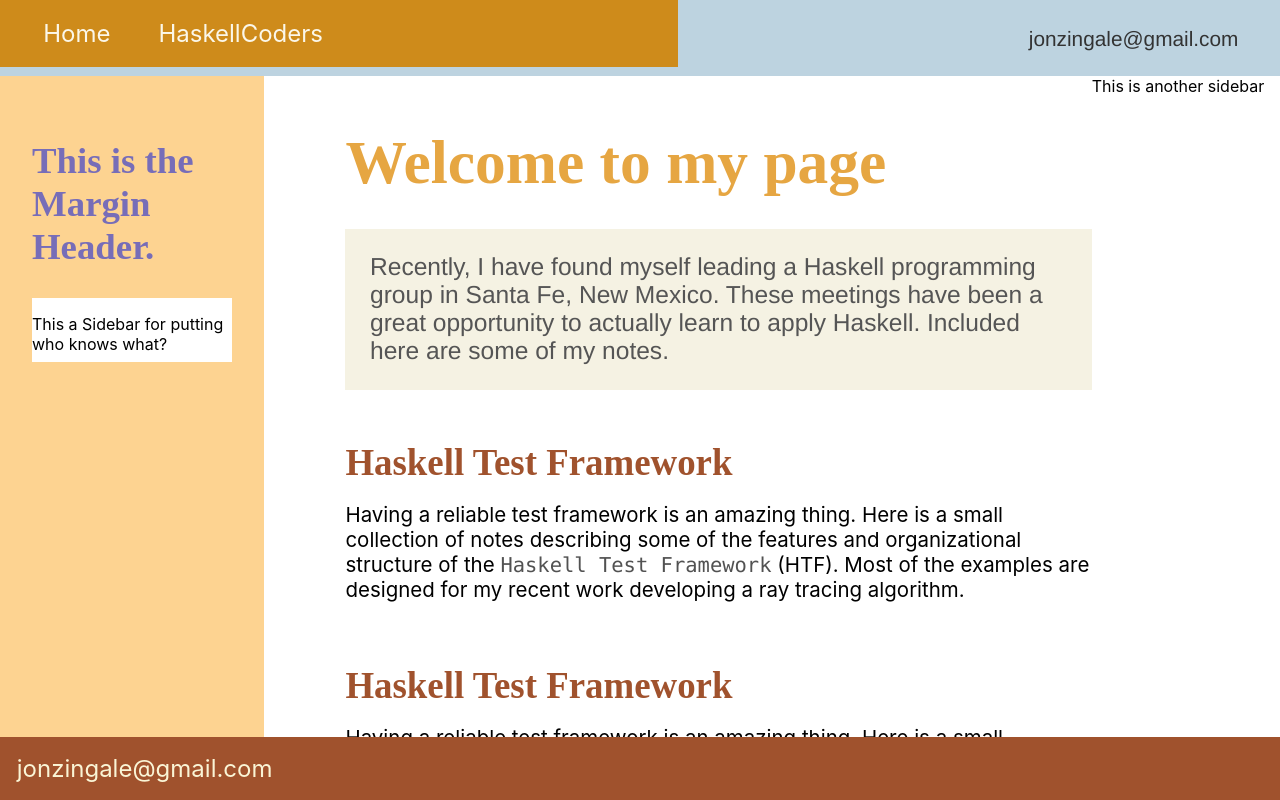
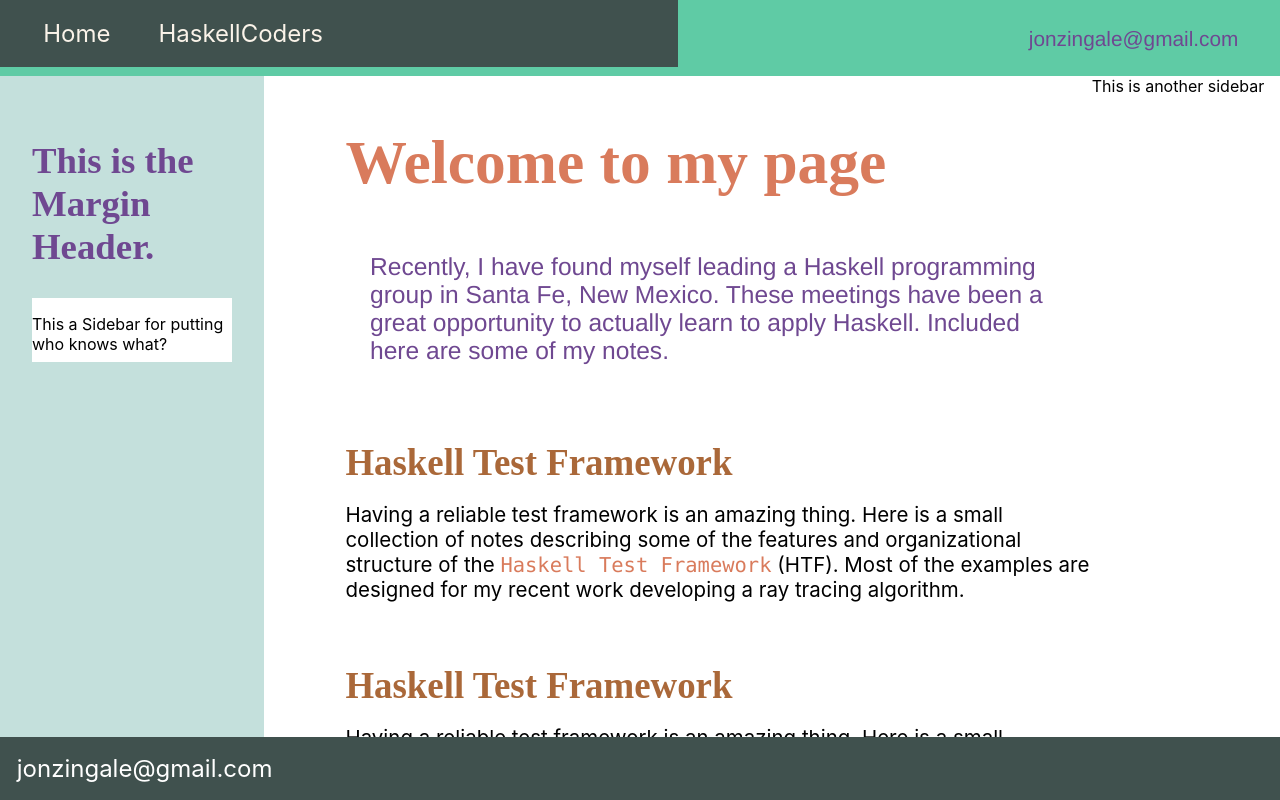
Before and after one commit to jonzingale/Website, a React (Create React App) app: page / in a window 1280 px wide. Shown: the top 800 px of the page. Built offline with nearby package versions, Linux system fonts and the light colour scheme; a web font is replaced by a local one.

Commit message:
css theme

```diff
--- a/src/css/main.css
+++ b/src/css/main.css
@@ -6,7 +6,7 @@
 /*@import 'themes/job-theme.css';*/
 
 /*@import 'themes/cycles-perfecta-theme.css';*/
-/*@import 'themes/cigarrillos-theme.css';*/
+@import 'themes/cigarrillos-theme.css';
 /*@import 'themes/light-green-theme.css';*/
 
 
--- a/src/css/themes/cigarrillos-theme.css
+++ b/src/css/themes/cigarrillos-theme.css
@@ -10,4 +10,23 @@
   --global-color-v7 : #d97b5c; /*Burnt Ochre*/
   --global-color-v8 : #aeaba7; /*French Grey 50%*/
   --global-color-v9 : #aa6839; /*Chocolate*/
+
+  /* undefined, inherited from main.css */
+  /*--global-color-card-background: #ecc1bc;*/
+  --global-color-border: #aa6839 ;
+  --global-color-sidebar-text: #40514e;
+  --global-color-sidebar-content-background: #fbebdc;
+  --global-color-h1: #6f4891;
+  --global-color-code: #d97b5c;
+  --global-color-nav-background : #40514e;
+  --global-color-nav-text: #faf3e9;
+  --global-color-header-background : #5fcba5;
+  --global-color-header-text: #6f4891;
+  --global-color-title: #d97b5c;
+  --global-color-intro-background: #ffffff;
+  --global-color-intro-text: #6f4891;
+  --global-color-sidebar-background: #c4e0dc;
+  --global-color-content-link: #aa6839;
+  --global-color-footer-background: #40514e;
+  --global-color-footer-text: #ffffff;
 }
```
